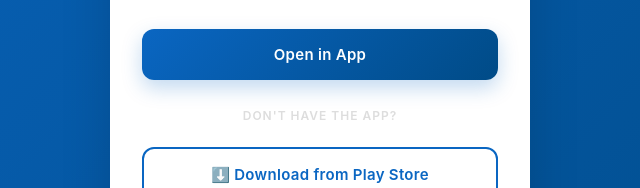
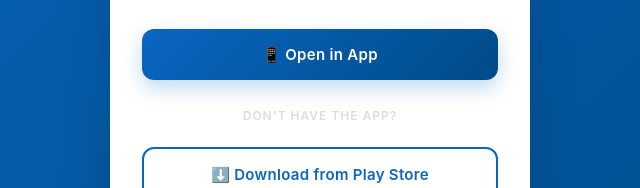
Before and after one commit to myocean123/ocean-landing, a plain HTML site: page index.html in a window 1280 px wide. Shown: the part 399-587 px from the top of the page, 320-960 px from the left. Drawn offline with Linux system fonts and the light colour scheme.

```diff
--- a/index.html
+++ b/index.html
@@ -221,7 +221,7 @@
             <span class="loading"></span>
         </p>
 
-        <a id="openAppBtn" class="btn btn-primary" href="#"> Open in App</a>
+        <a id="openAppBtn" class="btn btn-primary" href="#">📱 Open in App</a>
 
         <div class="divider">Don't have the app?</div>
 
```
